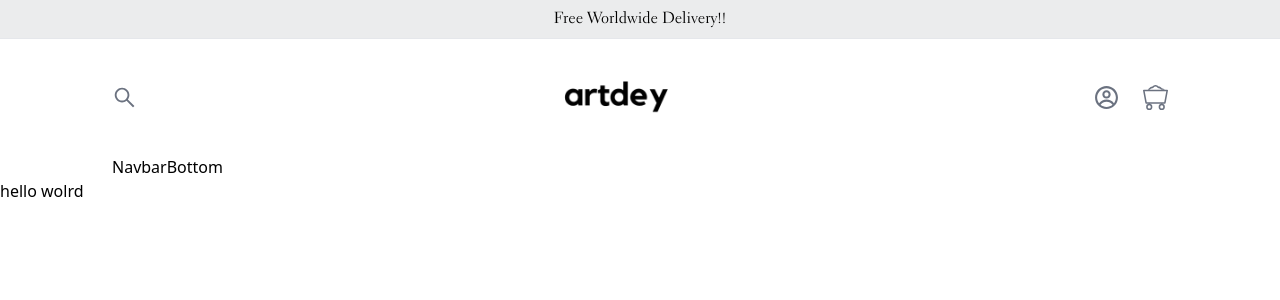
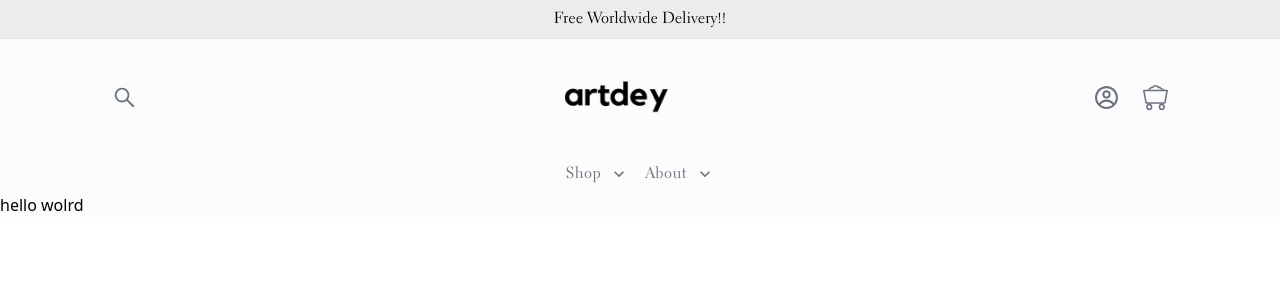
Before and after one commit to wilsonibekason/artdey, a React (Vite) app: page / in a window 1280 px wide. Shown: the top 300 px of the page. Built offline with nearby package versions, Linux system fonts and the light colour scheme.

Commit message:
complete add NavbarBottom UI

```diff
--- a/src/components/layoutComponents/navbar/NavbarBottom.jsx
+++ b/src/components/layoutComponents/navbar/NavbarBottom.jsx
@@ -1,7 +1,38 @@
 import React from "react";
+import { useIcon } from "../../../services/OnIconContext";
+import styles from "../../../styles/AppdeyCustomStyles";
 
 const NavbarBottom = () => {
-  return <div>NavbarBottom</div>;
+  const { MdOutlineKeyboardArrowDown } = useIcon();
+  const { itemsCenter, flexRow, paragraph, transitions } = styles;
+  return (
+    <div className={`${itemsCenter} py-2`}>
+      <div className={`${flexRow} space-x-4`}>
+        <div className={`${flexRow} space-x-2 items-center`}>
+          <p
+            className={`${paragraph} hover:underline hover:text-gray-700 ${transitions}`}
+          >
+            Shop
+          </p>
+          <MdOutlineKeyboardArrowDown
+            className="text-gray-500 font-thin"
+            size={20}
+          />
+        </div>
+        <div className={`${flexRow} space-x-2 items-center`}>
+          <p
+            className={`${paragraph} hover:underline hover:text-gray-700 ${transitions}`}
+          >
+            About
+          </p>
+          <MdOutlineKeyboardArrowDown
+            className="text-gray-500 font-thin"
+            size={20}
+          />
+        </div>
+      </div>
+    </div>
+  );
 };
 
 export default NavbarBottom;
--- a/src/components/layoutComponents/navbar/NavbarTop.jsx
+++ b/src/components/layoutComponents/navbar/NavbarTop.jsx
@@ -6,13 +6,16 @@ import styles from "../../../styles/AppdeyCustomStyles";
 
 const NavbarTop = () => {
   const { AiOutlineSearch, CgProfile, BsMinecartLoaded } = useIcon();
-  const { flexRowJustify, flexRow } = styles;
+  const { flexRowJustify, flexRow, transitions } = styles;
   return (
     <>
       <div className={`py-4`}>
         <div className={`${flexRowJustify}`}>
           <div>
-            <AiOutlineSearch size={25} className={`font-light text-gray-500`} />
+            <AiOutlineSearch
+              size={25}
+              className={`font-light text-gray-500 hover:scale-105 ${transitions}`}
+            />
           </div>
           <div>
             <Link to="/">
@@ -20,10 +23,13 @@ const NavbarTop = () => {
             </Link>
           </div>
           <div className={`${flexRow} space-x-6`}>
-            <CgProfile size={25} className={`font-light text-gray-500`} />
+            <CgProfile
+              size={25}
+              className={`font-light text-gray-500  hover:scale-105 ${transitions}`}
+            />
             <BsMinecartLoaded
               size={25}
-              className={`font-light text-gray-500`}
+              className={`font-light text-gray-500 hover:scale-105 ${transitions}`}
             />
           </div>
         </div>
--- a/src/styles/AppdeyCustomStyles.js
+++ b/src/styles/AppdeyCustomStyles.js
@@ -1,5 +1,8 @@
 const styles = {
+  paragraph: "font-electra font-normal text-md text-gray-500 tracking-wide",
   flexRowJustify: "flex flex-row justify-between items-center",
-  flexRow: "flex flex-row ",
+  flexRow: "flex flex-row",
+  itemsCenter: "flex items-center justify-center ",
+  transitions: "transition ease-in-out duration-600",
 };
 export default styles;
--- a/src/views/Layout.jsx
+++ b/src/views/Layout.jsx
@@ -5,12 +5,14 @@ const Layout = ({ children }) => {
   return (
     <>
       <BannerTop />
-      <div className={`mx-28`}>
-        <Navbar />
-      </div>
-      <div>{children}</div>
-      <div>
-        <Footer />
+      <div className={`bg-gradientBaseBg`}>
+        <div className={`mx-28 `}>
+          <Navbar />
+        </div>
+        <div className={``}>{children}</div>
+        <div className={``}>
+          <Footer />
+        </div>
       </div>
     </>
   );
```
